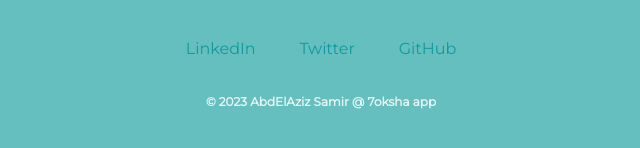
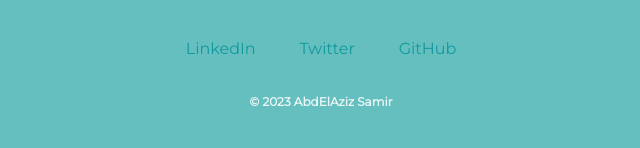
Before and after one commit to AbdelazizNassif/CV-app, a plain HTML site: page index.html in a window 1280 px wide. Shown: the part 2958-3106 px from the top of the page, 319-959 px from the left. Drawn offline with Linux system fonts and the light colour scheme.

Commit message:
Update index.html

```diff
--- a/index.html
+++ b/index.html
@@ -64,7 +64,7 @@
         <a class="linkedin footer-link" href="https://www.linkedin.com/in/abdelazizsamirnassif/">LinkedIn</a>
         <a class="twitter footer-link" href="https://twitter.com/ZizouIII">Twitter</a>
         <a class="website footer-link" href="https://github.com/AbdelazizNassif/">GitHub</a>
-        <p class="copyrights">© 2023 AbdElAziz Samir @ 7oksha app</p>
+        <p class="copyrights">© 2023 AbdElAziz Samir</p>
     </div>
 
 
```
